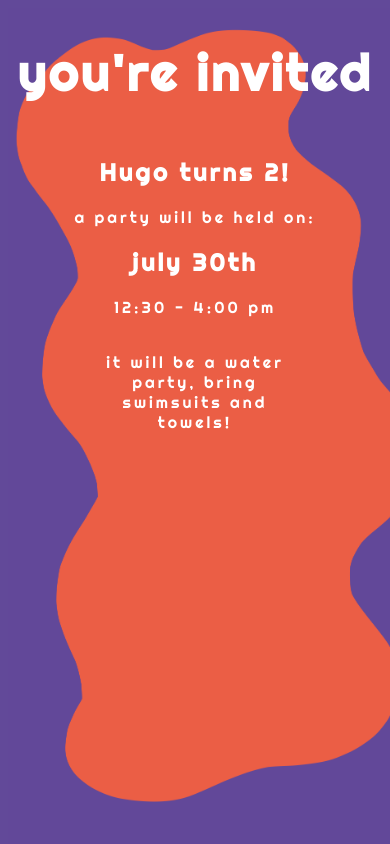
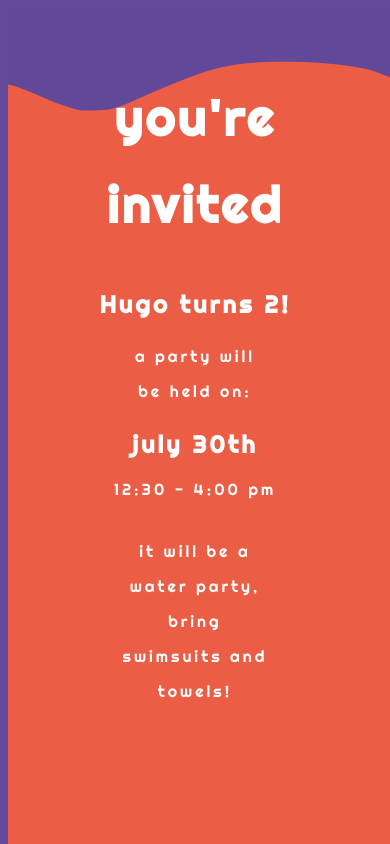
Before and after one commit to psych0sykes/happyBirthday, a Next.js app: page / in a window 390 px wide. Shown: the top 844 px of the page. Built offline with nearby package versions, Linux system fonts and the light colour scheme.

Commit message:
Defined image width as 840px to keep it from stretching on mobile. Added some more line height and some margins between text.

```diff
--- a/pages/global.css
+++ b/pages/global.css
@@ -31,3 +31,6 @@ p{
 .section * {
     text-align: center;
 }
+.tallText {
+    line-height: 35px;
+}
--- a/pages/index.js
+++ b/pages/index.js
@@ -6,18 +6,23 @@ return(
   <div>
     <div style={{zIndex: "-1",position: "absolute",width: "100%"}}>
         <div style={{overflow: "hidden",width: "100%", display: "flex",justifyContent: "center"}}>
-          <img src="/bkg.png" alt="background" style={{width: "auto",height: "840px"}}/>
+          <img src="/bkg.png" alt="background" style={{width: "auto",height: "840px !important"}}/>
         </div>
     </div>
     <Section direction="column">
       <h1>
-        you're invited
+        <div style={{marginTop: "45px"}}>
+          you're
+        </div>
+        <div style={{marginTop: "25px"}}>
+          invited
+        </div>
       </h1>
       <h2>
         Hugo turns 2!
       </h2>
-      <div>
-        a party will be held on:
+      <div className="tallText" style={{width: "150px"}}>
+          a party will be held on:
       </div>
       <h2>
         july 30th
@@ -25,7 +30,7 @@ return(
       <div>
         12:30 - 4:00 pm
       </div>
-      <div style={{width: "200px",marginTop: "35px"}}>
+      <div className="tallText" style={{width: "150px",marginTop: "35px"}}>
           it will be a water party, bring swimsuits and towels!
       </div>
     </Section>
```
